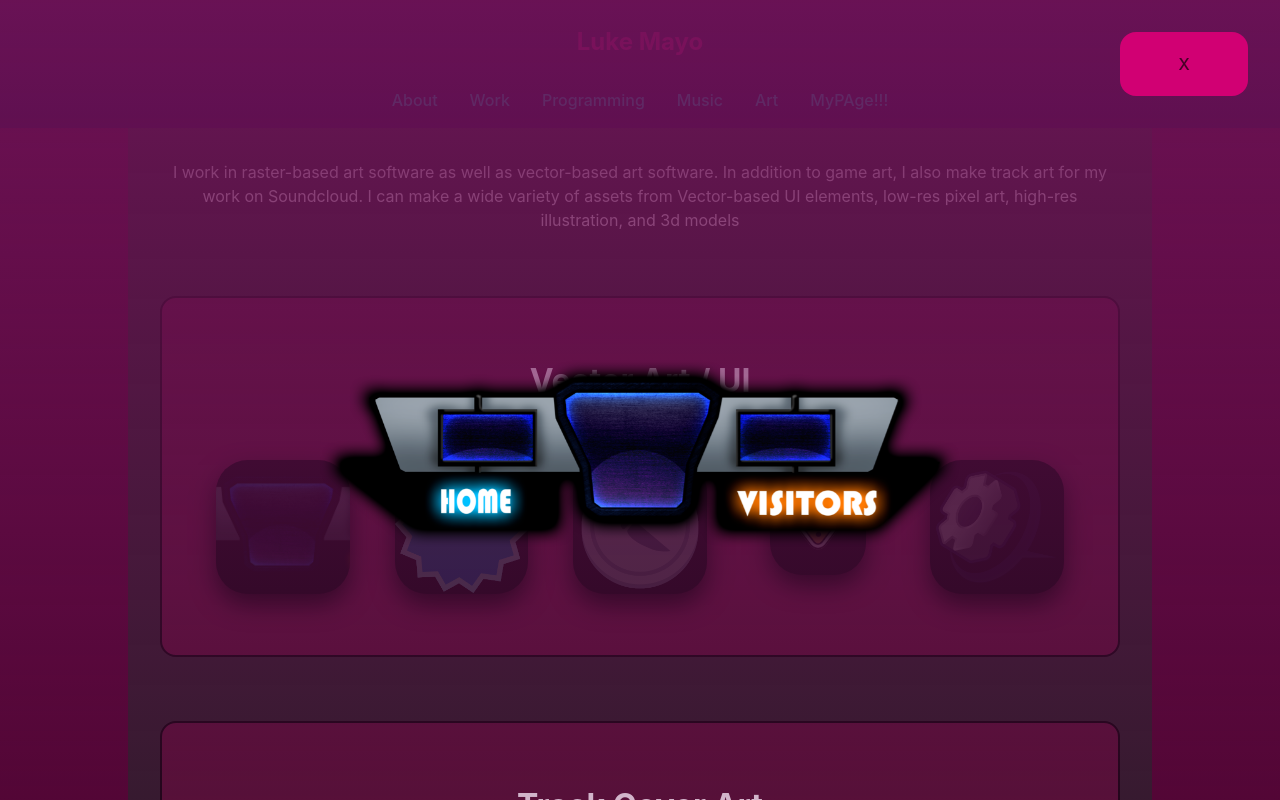
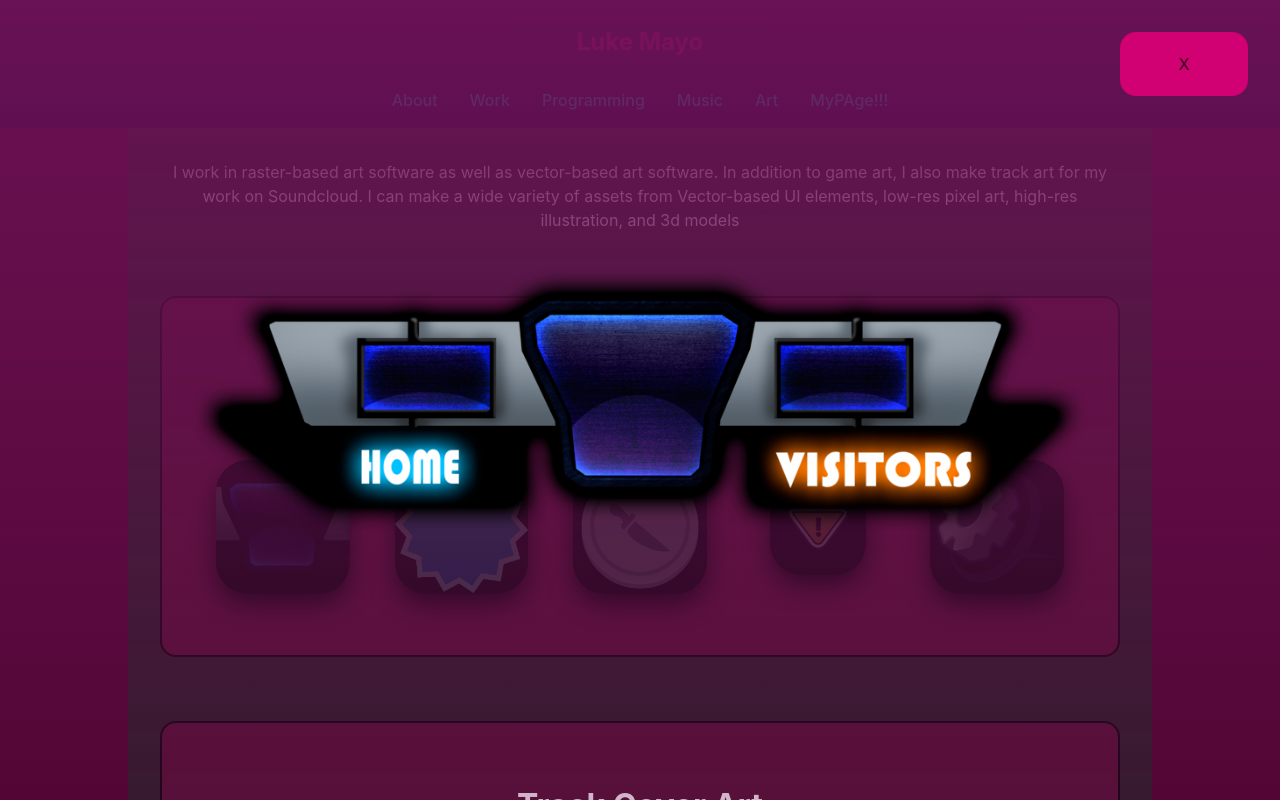
Before and after one commit to meistermayo/portfolio-site, a React (Vite) app in the folder portfolio-site/: page /Art in a window 1280 px wide. Both pictures are taken after a click on the picture 283 px from the left and 527 px from the top of the page. Shown: the top 800 px of the page. Built offline with nearby package versions, Linux system fonts and the light colour scheme.

Commit message:
Got modal displaying pretty  gud, hooked up img callback

```diff
--- a/portfolio-site/src/components/ArtImage.tsx
+++ b/portfolio-site/src/components/ArtImage.tsx
@@ -11,7 +11,7 @@ export default function ArtImage({src}: Props) {
 
     return (
         <div className="imageWrapper">
-            <img className="image" src={src} onClick={artContext.onClick}/>
+            <img className="image" src={src} onClick={() => artContext.onClick(src)}/>
         </div>
     )
 }
--- a/portfolio-site/src/components/ArtModal.tsx
+++ b/portfolio-site/src/components/ArtModal.tsx
@@ -25,7 +25,9 @@ export default function ArtModal({show, setShow, img}: Props) {
     return show && (
         <div className="artModal">
             <button onClick={()=>{setShow(false)}}>X</button>
-            <img src={img}/>
+            <div className="modalImgContainer">
+                <img src={img}/>
+            </div>
         </div>
     )
 }
--- a/portfolio-site/src/components/style/ArtModal.css
+++ b/portfolio-site/src/components/style/ArtModal.css
@@ -1,7 +1,7 @@
 .artModal {
     position: fixed;
-    width: 100%;
-    height: 100%;
+    width: 100vw;
+    height: 100vh;
     left: 0px;
     top: 0px;
     background: linear-gradient(0deg, transparent -50%, #6f1358 110%);
@@ -18,8 +18,13 @@
 }
 
 .artModal img {
-    position: fixed;
-    left: 25vw;
-    width: 50%;
-    top: 45%;
+    margin: auto;
+    max-width: 80%;
+    max-height: 75%;
 }
+
+.modalImgContainer {
+    display: flex;
+    padding: 10vh;
+    height: 80vh;
+}
--- a/portfolio-site/src/pages/Art.tsx
+++ b/portfolio-site/src/pages/Art.tsx
@@ -1,23 +1,25 @@
-import { createContext, MouseEventHandler, useState } from "react"
+import { createContext, useState } from "react"
 import ArtTray from "../components/ArtTray"
 import "./style/Art.css"
 import ArtModal from "../components/ArtModal";
 
 interface ArtContext {
-    onClick: MouseEventHandler<HTMLImageElement>
+    onClick: (i:string) => void,
 }
 
 export const ArtContext = createContext<ArtContext>({onClick: () => {}});
+let img = "";
 
 export default function Art() {
     const [showModal, setShowModal] = useState(false);
 
-    function onClick(event: React.MouseEvent<HTMLImageElement, MouseEvent>): void {
-        console.log(event);
+
+    function onClick(i:string): void {
+        img = i;
         // send image to art modal somehow
         setShowModal(true);
     }
-
+    console.log(img);
     return (
         <>
             <div>
@@ -29,7 +31,7 @@ export default function Art() {
 
             <div className="trayContainer">
                 <ArtContext.Provider value={{onClick: onClick}}>
-                    <ArtModal show={showModal} setShow={setShowModal} img={"ui1.png"}/>
+                    <ArtModal show={showModal} setShow={setShowModal} img={img}/>
                     <ArtTray title="Vector Art / UI" images={["ui1.png", 'ui2.png', 'ui3.png', 'ui4.png', 'ui5.png']}/>
                     <ArtTray title="Track Cover Art" images={["sk24 icon.png","track1.PNG","track2.png","track3.png","track4.png",]}/>
                     <ArtTray title="Fantasy Card Art" images={["vivia full.png", "card1.png", "card2.png", "card3.png", "card4.png"]}/>
```
